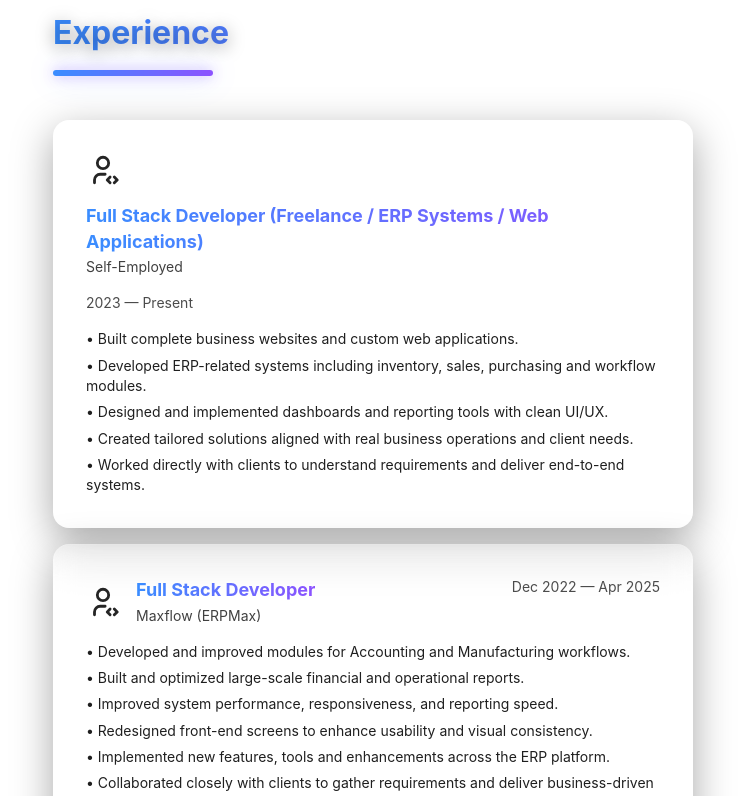
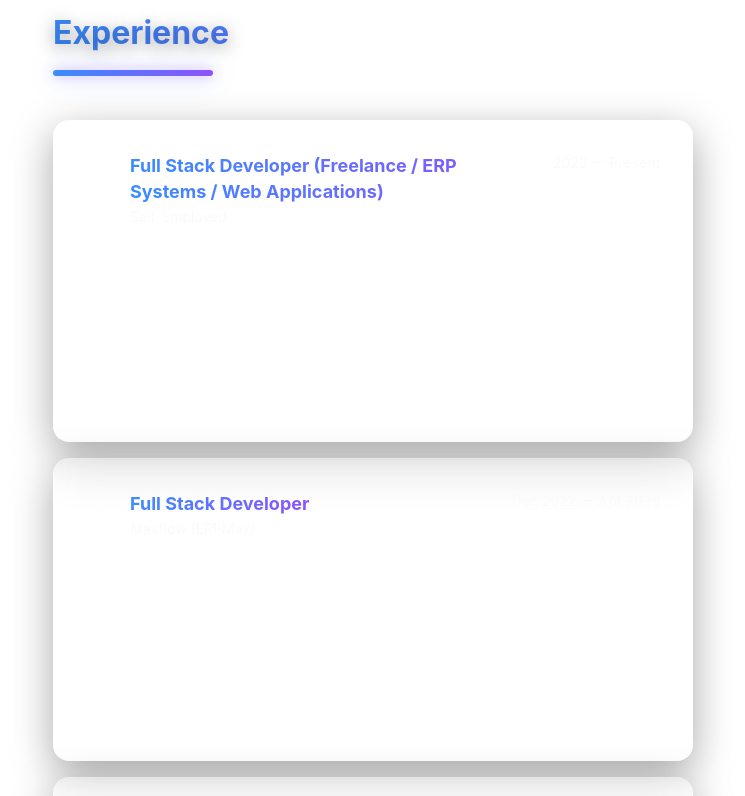
Before and after one commit to sajinael98/portfolio, a Next.js app: page / in a window 1280 px wide. Shown: the part 940-1736 px from the top of the page, without its empty margins (267-1012 px from the left). Built offline with nearby package versions, Linux system fonts and the light colour scheme.

Commit message:
fix(ui): adjust font colors in ExperienceSection for better readability
- Updated text color for role, period, and bullet points
- Prevented unintended fallback to black text in certain themes/backgrounds
- Ensured consistent contrast across light/dark glass layers

```diff
--- a/src/app/components/sections/ExperienceSection/ExperienceSection.module.css
+++ b/src/app/components/sections/ExperienceSection/ExperienceSection.module.css
@@ -1,5 +1,5 @@
 .experience-list {
-  max-width: 900px;
+  width: 100%;
   margin: 0 auto;
 }
 
@@ -27,6 +27,7 @@
 
 .experience-icon {
   opacity: 0.85;
+  color: var(--mantine-color-white);
 }
 
 .experience-role {
@@ -34,16 +35,27 @@
   background: var(--grad-primary);
   -webkit-background-clip: text;
   color: transparent;
+  max-width: 400px;
+  white-space: normal;
 }
 
 .experience-company {
   opacity: 0.75;
+  color: var(--mantine-color-gray-0);
 }
 
 .experience-period {
   opacity: 0.7;
+  color: var(--mantine-color-gray-0);
 }
 
 .experience-line {
   opacity: 0.88;
+  color: var(--mantine-color-white);
 }
+
+@media (max-width: $mantine-breakpoint-xs) {
+  .experience-role {
+    font-size: var(--mantine-font-size-sm);
+  }
+}
--- a/src/app/components/sections/ExperienceSection/ExperienceSection.tsx
+++ b/src/app/components/sections/ExperienceSection/ExperienceSection.tsx
@@ -1,8 +1,8 @@
-"use client"
+"use client";
 
 import React, { useEffect, useRef } from "react";
 import Section from "@/app/components/ui/Section";
-import { Card, Group, Stack, Text, Title } from "@mantine/core";
+import { Card, Group, Stack, Text, ThemeIcon, Title } from "@mantine/core";
 import { IconUserCode } from "@tabler/icons-react";
 import { experiences } from "./experience-data";
 import styles from "./ExperienceSection.module.css";
@@ -37,8 +37,12 @@ const ExperienceSection = () => {
             p="xl"
           >
             <Group justify="space-between" align="flex-start">
-              <Group align="center">
-                <IconUserCode size={34} className={styles["experience-icon"]} />
+              <Group align="center" wrap="nowrap">
+                <ThemeIcon variant="transparent">
+                  <IconUserCode
+                    className={styles["experience-icon"]}
+                  />
+                </ThemeIcon>
                 <Stack gap={2}>
                   <Title order={4} className={styles["experience-role"]}>
                     {exp.role}
```
